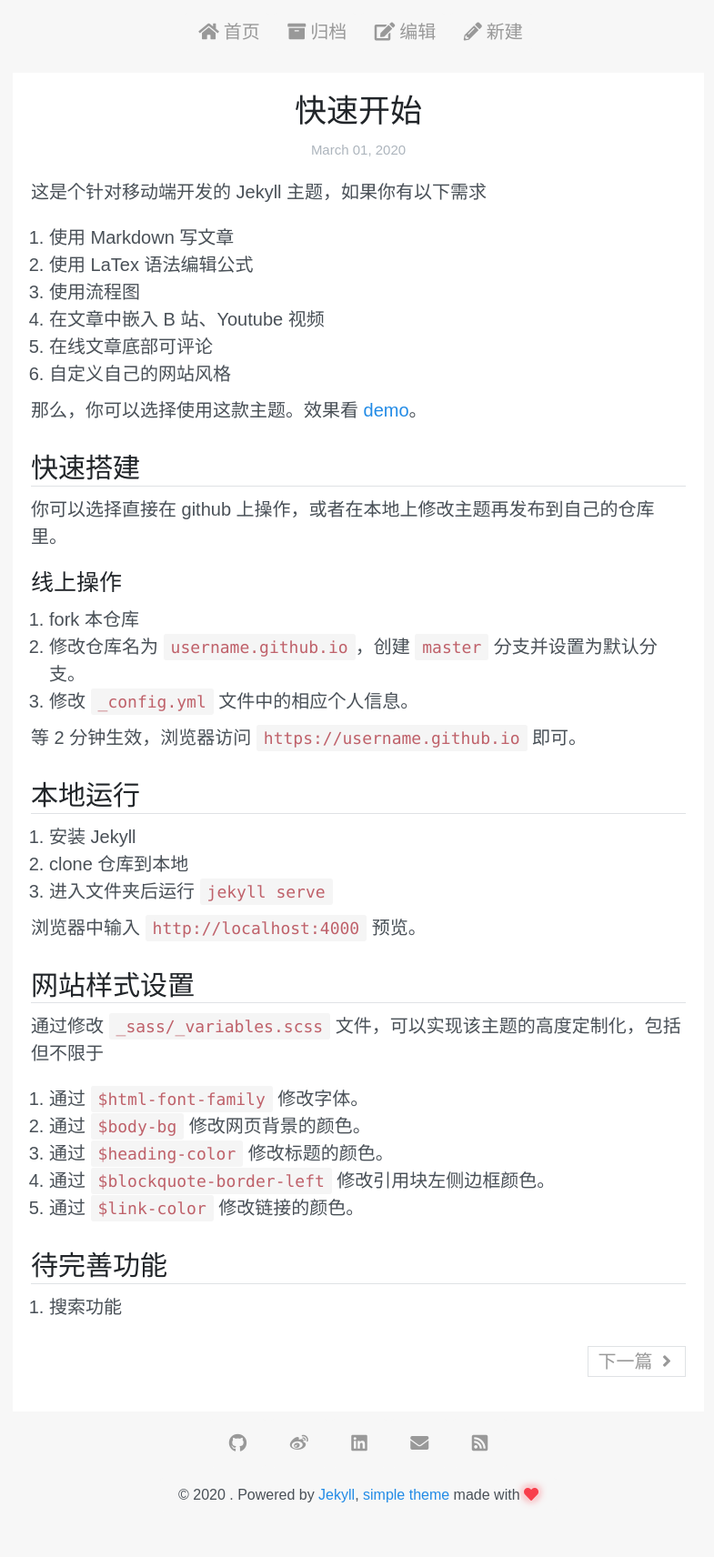
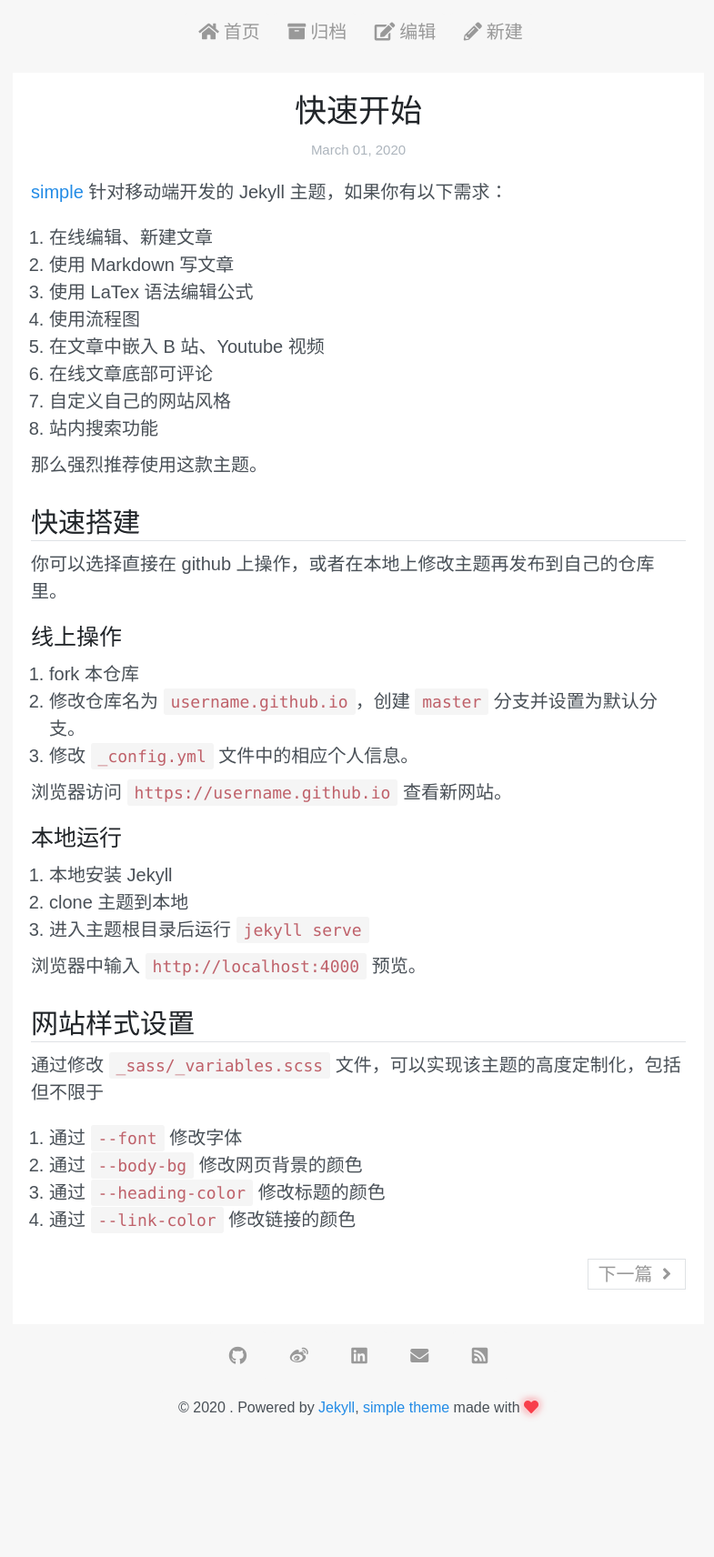
Before and after one commit to whenfung/simple, a Jekyll site: the page built from _posts/2020-03-01-theme-settings.md, in a window 1280 px wide. Shown: the whole page at 91% size, without its empty margins (246-1031 px from the left). Built offline with Jekyll 4.4.1, drawn with Linux system fonts in a browser that asks for light colours; nearby versions of some CDN libraries; comment, search, counter and statistics services are not loaded; after the commit the page ends 1616 px from its top, so only the background shows below that.

Commit message:
完善文档

```diff
--- a/_posts/2020-03-01-theme-settings.md
+++ b/_posts/2020-03-01-theme-settings.md
@@ -2,16 +2,18 @@
 title: 快速开始
 ---
 
-这是个针对移动端开发的 Jekyll 主题，如果你有以下需求
+[simple](https://professordeng.com/simple) 针对移动端开发的 Jekyll 主题，如果你有以下需求：
 
-1. 使用 Markdown 写文章
-2. 使用 LaTex 语法编辑公式
-3. 使用流程图
-4. 在文章中嵌入 B 站、Youtube 视频
-5. 在线文章底部可评论
-6. 自定义自己的网站风格
+1. 在线编辑、新建文章
+2. 使用 Markdown 写文章
+3. 使用 LaTex 语法编辑公式
+4. 使用流程图
+5. 在文章中嵌入 B 站、Youtube 视频
+6. 在线文章底部可评论
+7. 自定义自己的网站风格
+8. 站内搜索功能
 
-那么，你可以选择使用这款主题。效果看 [demo](https://professordeng.com/simple)。
+那么强烈推荐使用这款主题。
 
 ## 快速搭建
 
@@ -23,13 +25,13 @@ title: 快速开始
 2. 修改仓库名为 `username.github.io`，创建 `master` 分支并设置为默认分支。
 3. 修改 `_config.yml` 文件中的相应个人信息。
 
-等 2 分钟生效，浏览器访问 `https://username.github.io` 即可。
+浏览器访问 `https://username.github.io` 查看新网站。
 
-## 本地运行
+### 本地运行
 
-1. 安装 Jekyll
-2. clone 仓库到本地
-3. 进入文件夹后运行 `jekyll serve`
+1. 本地安装 Jekyll
+2. clone 主题到本地
+3. 进入主题根目录后运行 `jekyll serve`
 
 浏览器中输入 `http://localhost:4000` 预览。
 
@@ -37,12 +39,7 @@ title: 快速开始
 
 通过修改 `_sass/_variables.scss` 文件，可以实现该主题的高度定制化，包括但不限于
 
-1. 通过 `$html-font-family` 修改字体。
-2. 通过 `$body-bg` 修改网页背景的颜色。
-3. 通过 `$heading-color` 修改标题的颜色。
-4. 通过 `$blockquote-border-left` 修改引用块左侧边框颜色。
-5. 通过 `$link-color` 修改链接的颜色。
-
-## 待完善功能
-
-1. 搜索功能
+1. 通过 `--font` 修改字体
+2. 通过 `--body-bg` 修改网页背景的颜色
+3. 通过 `--heading-color` 修改标题的颜色
+5. 通过 `--link-color` 修改链接的颜色
```
Also changed, not shown: _posts/2020-03-03-iframe.md (+5 -5 lines), _posts/2020-03-06-markdown.md (+1 -9 lines), _posts/2020-03-11-css.md (+2 -2 lines), _posts/2020-03-17-markdown-toc.md (+0 -2 lines), _posts/2020-03-20-CSS-var.md (+4 -4 lines).
